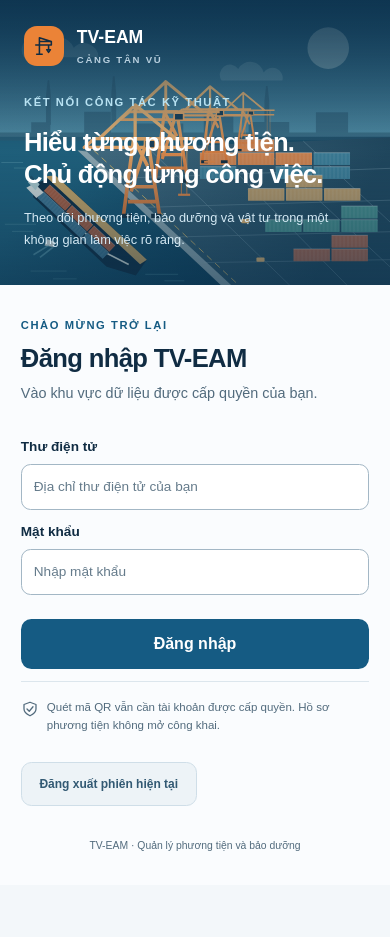
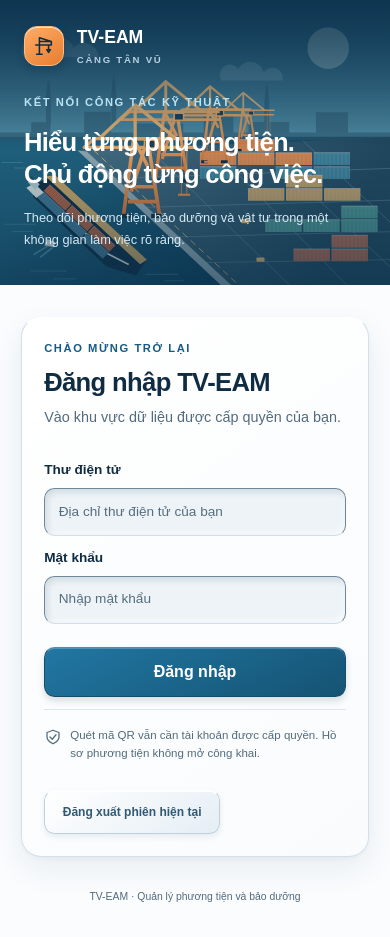
Before and after one commit to bhnguyen071080-gif/n12, a Next.js app: page /login in a window 390 px wide. Before the commit the page ends 885 px from the top, so only its background shows below. Built offline with nearby package versions, Linux system fonts and the light colour scheme.

Commit message:
Hoàn thiện mục lục nổi và vùng nhập liệu chìm

```diff
--- a/src/app/globals.css
+++ b/src/app/globals.css
@@ -1,19 +1,24 @@
 @import "tailwindcss";
-:root { color-scheme:light; --navy:#102c43; --ocean:#155b83; --muted:#526b7d; --line:#dce6ed; }
-body { margin:0; font-family:Arial,sans-serif; color:var(--navy); background:#f3f7fa; }
-button,.button { background:var(--ocean); color:white; padding:.75rem 1.1rem; border-radius:.65rem; min-height:44px; cursor:pointer; display:inline-flex; align-items:center; justify-content:center; gap:.6rem; font-weight:600; text-decoration:none; transition:background .15s,box-shadow .15s; }
-button:hover,.button:hover { background:#104361; box-shadow:0 4px 12px #102c4318; }
+:root { color-scheme:light; --navy:#102c43; --ocean:#155b83; --muted:#526b7d; --line:#dce6ed; --raised-shadow:0 7px 18px #183d5510,0 2px 3px #183d5509,inset 0 1px 0 #fff; --field-shadow:inset 2px 3px 6px #193d5524,inset -2px -2px 5px #ffffffd9; }
+body { margin:0; font-family:Arial,sans-serif; color:var(--navy); background:#edf2f6; }
+button,.button { background:linear-gradient(155deg,#2177a3,#155373); color:white; border:1px solid #164b69; border-top-color:#548daa; box-shadow:0 4px 7px #102c4326,inset 0 1px 0 #ffffff38; padding:.75rem 1.1rem; border-radius:.65rem; min-height:44px; cursor:pointer; display:inline-flex; align-items:center; justify-content:center; gap:.6rem; font-weight:600; text-decoration:none; transition:background .15s,box-shadow .15s; }
+button:hover,.button:hover { background:linear-gradient(155deg,#1a678f,#104361); box-shadow:0 6px 12px #102c432e,inset 0 1px 0 #ffffff38; }
+button:active,.button:active { box-shadow:inset 2px 3px 6px #0b233d66,0 1px 2px #ffffff80; }
 button:disabled { opacity:.6; cursor:wait; }
 a { color:#125b84; text-decoration:underline; text-underline-offset:3px; }
 h1 { font-size:1.7rem; font-weight:700; line-height:1.25; margin-bottom:1rem; letter-spacing:-.025em; }
 h2 { font-size:1.15rem; font-weight:700; margin-bottom:.7rem; }
 h3 { font-size:1.05rem; font-weight:700; margin-bottom:.6rem; }
 label { display:block; font-weight:600; font-size:.9rem; }
-input:not([type=checkbox]):not([type=hidden]),select,textarea { display:block; width:100%; min-width:0; border:1px solid #a3b7c5; background:white; color:var(--navy); border-radius:.6rem; padding:.75rem; min-height:46px; font-weight:400; margin-top:.4rem; }
-input::placeholder,textarea::placeholder { color:#657b8b; }
-input[type=checkbox] { width:22px; height:22px; vertical-align:middle; margin-right:.5rem; }
+input:not([type=checkbox]):not([type=hidden]),select,textarea { display:block; width:100%; min-width:0; border:1px solid #6e889b; border-bottom-color:#d2dfe8; background:#edf3f7; box-shadow:var(--field-shadow); color:var(--navy); border-radius:.65rem; padding:.8rem .85rem; min-height:48px; font-weight:400; margin-top:.45rem; transition:background .15s,border-color .15s; }
+input:not([type=checkbox]):not([type=hidden]):focus,select:focus,textarea:focus { background:#f7fbfe; border-color:#317da4; }
+input::placeholder,textarea::placeholder { color:#566d7d; }
+input:disabled,select:disabled,textarea:disabled { color:#536b7c; background:#e3eaf0; cursor:not-allowed; }
+input[readonly],textarea[readonly] { background:#e6edf2; }
+input[type=checkbox] { width:22px; height:22px; vertical-align:middle; margin-right:.5rem; accent-color:var(--ocean); }
 :focus-visible { outline:3px solid #e87925; outline-offset:3px; }
-.panel { background:white; padding:1.3rem; border:1px solid var(--line); border-radius:1rem; box-shadow:0 4px 18px #102c4304; }
+.panel { background:linear-gradient(145deg,#fff,#f9fbfd); padding:1.3rem; border:1px solid #d3e0e9; border-top-color:#fff; border-radius:1rem; box-shadow:var(--raised-shadow); }
+.panel>form { padding:1.2rem; border:1px solid #d2dfe8; border-bottom-color:#fff; border-radius:.8rem; background:#f0f4f7; box-shadow:inset 2px 3px 7px #1b405a12,inset -2px -2px 5px #fff; }
 table { width:100%; text-align:left; border-collapse:collapse; background:white; }
 th,td { padding:.7rem; border-bottom:1px solid var(--line); vertical-align:top; }
 th { background:#e9f2f7; white-space:nowrap; }
@@ -23,22 +28,25 @@ p { margin-bottom:.65rem; }
 .skip-link { position:fixed; top:0; left:1rem; padding:1rem; background:white; z-index:50; transform:translateY(-120%); }
 .skip-link:focus { transform:translateY(0); }
 .app-shell { display:flex; min-height:100dvh; }
-.sidebar { width:240px; flex-shrink:0; position:sticky; top:0; height:100dvh; display:flex; flex-direction:column; padding:2rem 1rem; background:linear-gradient(165deg,#102f48,#0d2236); color:#dbe9f3; }
+.sidebar { width:256px; flex-shrink:0; position:sticky; top:0; height:100dvh; display:flex; flex-direction:column; padding:2rem 1rem; background:linear-gradient(165deg,#173b53,#10283d); border-right:1px solid #4b6b80; box-shadow:5px 0 14px #102c4314,inset -1px 0 0 #081b2d; color:#dbe9f3; }
 .brand { display:flex; align-items:center; gap:.7rem; color:white; text-decoration:none; margin:0 .6rem 2.5rem; }
 .brand strong { display:block; font-size:1.45rem; letter-spacing:.02em; }
 .brand small,.login-brand small { display:block; font-size:.6rem; letter-spacing:.18em; margin-top:.15rem; color:#b9d0df; }
-.brand-mark { background:#eb8337; color:#102c43; width:44px; height:44px; display:inline-flex; align-items:center; justify-content:center; border-radius:13px; flex-shrink:0; }
+.brand-mark { background:linear-gradient(145deg,#ffac67,#e67d2f); color:#102c43; border:1px solid #ffbc7a; box-shadow:0 4px 8px #06192e36,inset 0 1px 0 #ffe2c4; width:44px; height:44px; display:inline-flex; align-items:center; justify-content:center; border-radius:13px; flex-shrink:0; }
 .nav-caption { margin:0 .8rem .85rem; font-size:.6rem; letter-spacing:.13em; color:#a8bfce; }
-.sidebar nav { display:grid; gap:.4rem; }
-.sidebar nav a { display:flex; align-items:center; gap:.75rem; color:#c7d9e6; text-decoration:none; min-height:48px; padding:.7rem .8rem; border-radius:.6rem; font-size:.85rem; }
-.sidebar nav a:hover { background:#ffffff0b; color:white; }
-.sidebar nav a[aria-current=page] { background:#244b65; color:white; box-shadow:inset 3px 0 #f1934f; }
+.sidebar nav { display:grid; gap:.7rem; padding:.65rem; border:1px solid #234359; border-top-color:#668297; border-bottom-color:#061b2d; border-radius:1rem; background:linear-gradient(140deg,#1c3e55,#143247); box-shadow:0 6px 14px #04132266,inset 0 1px 0 #ffffff26; }
+.sidebar nav a { display:flex; align-items:center; gap:.7rem; color:#e1edf5; text-decoration:none; min-height:52px; padding:.7rem .75rem; border:1px solid #34566f; border-top-color:#51788f; border-bottom-color:#0c2135; border-radius:.7rem; background:linear-gradient(150deg,#294e67,#1b3a51); box-shadow:0 4px 6px #03132459,inset 0 1px 0 #ffffff0d; font-size:.83rem; transition:background .15s,box-shadow .15s,border-color .15s; }
+.sidebar nav a svg { flex-shrink:0; color:#bad7e9; }
+.sidebar nav a:hover { background:linear-gradient(150deg,#355f7a,#23465e); border-top-color:#79a0b7; color:white; box-shadow:0 5px 10px #03132466,inset 0 1px 0 #ffffff1a; }
+.sidebar nav a[aria-current=page] { background:linear-gradient(145deg,#3e7596,#295a7b); color:white; border-color:#6395b1; border-left:3px solid #ffad69; border-bottom-color:#14354e; box-shadow:0 5px 9px #03132466,inset 0 1px 0 #ffffff29; }
+.sidebar nav a[aria-current=page] svg { color:#ffd0a3; }
+.sidebar nav a:active { box-shadow:inset 2px 3px 7px #03132480; }
 .sidebar-note { margin:auto .5rem 0; padding-top:2rem; border-top:1px solid #ffffff1a; display:flex; gap:.55rem; font-size:.73rem; color:#bbcedc; }
 .sidebar-note svg { flex-shrink:0; }
 .sidebar-note small { display:block; color:#91aabc; margin-top:.5rem; line-height:1.6; }
 .mobile-nav { display:none; }
 .app-body { flex:1; min-width:0; }
-.topbar { min-height:76px; display:flex; align-items:center; justify-content:space-between; padding:1rem 2rem; background:#ffffffd9; border-bottom:1px solid var(--line); font-size:.8rem; color:var(--muted); }
+.topbar { min-height:76px; display:flex; align-items:center; justify-content:space-between; padding:1rem 2rem; background:linear-gradient(#fff,#f5f9fc); border-bottom:1px solid #cfdee7; box-shadow:0 3px 9px #183d5508; font-size:.8rem; color:var(--muted); }
 .topbar strong { color:var(--navy); }
 .topbar-divider { margin:0 .7rem; color:#8da5b6; }
 .account-link { display:flex; align-items:center; gap:.5rem; padding:.6rem; text-decoration:none; min-height:44px; }
@@ -69,8 +77,8 @@ p { margin-bottom:.65rem; }
 .tone-orange .stat-icon { color:#a54e0e; background:#fff0e4; }
 .tone-violet .stat-icon { color:#65559b; background:#f0edfa; }
 .quick-links { display:grid; grid-template-columns:repeat(3,minmax(0,1fr)); gap:1rem; }
-.quick-links a { display:flex; align-items:center; gap:.7rem; padding:1rem; border:1px solid var(--line); border-radius:.8rem; text-decoration:none; background:#fff; font-size:.8rem; font-weight:600; min-height:72px; }
-.quick-links a:hover { border-color:#7da9c3; background:#f8fcff; }
+.quick-links a { display:flex; align-items:center; gap:.7rem; padding:1rem; border:1px solid #cfdee8; border-top-color:#fff; border-radius:.8rem; text-decoration:none; background:linear-gradient(145deg,#fff,#f1f6fa); box-shadow:var(--raised-shadow); font-size:.8rem; font-weight:600; min-height:72px; transition:border-color .15s,box-shadow .15s; }
+.quick-links a:hover { border-color:#7da9c3; background:linear-gradient(145deg,#fff,#e9f3fa); box-shadow:0 8px 18px #183d551a,inset 0 1px 0 white; }
 .quick-links a>svg:first-child { color:var(--ocean); flex-shrink:0; }
 .quick-links a>svg:last-child { margin-left:auto; width:17px; flex-shrink:0; }
 .quick-links small { display:block; font-size:.65rem; font-weight:400; color:var(--muted); margin-top:.3rem; }
@@ -119,7 +127,7 @@ p { margin-bottom:.65rem; }
 .login-scene-footer { margin-top:auto; display:flex; gap:1.3rem; font-size:.75rem; padding-top:3rem; }
 .login-scene-footer span { display:flex; align-items:center; gap:.4rem; }
 .login-form-area { display:flex; flex-direction:column; justify-content:center; align-items:center; padding:3rem 2.5rem; background:#fafcfe; }
-.login-card { width:100%; max-width:390px; }
+.login-card { width:100%; max-width:440px; padding:2rem; background:linear-gradient(145deg,#fff,#f9fbfd); border:1px solid #d3e0e9; border-top-color:#fff; border-radius:1.25rem; box-shadow:0 12px 32px #183d5514,0 2px 4px #183d5509,inset 0 1px 0 #fff; }
 .login-symbol { display:inline-flex; padding:.9rem; background:#e7f1f8; color:var(--ocean); border-radius:1rem; margin-bottom:1.4rem; }
 .login-card h1 { font-size:1.9rem; margin-bottom:.5rem; }
 .login-card>p.muted { margin-bottom:2rem; }
@@ -128,21 +136,21 @@ p { margin-bottom:.65rem; }
 .login-card fieldset>button { width:100%; margin-top:.7rem; min-height:50px; }
 .login-security { display:flex; align-items:flex-start; gap:.5rem; color:var(--muted); font-size:.72rem; line-height:1.6; padding:1rem 0; margin:.3rem 0 .7rem; border-top:1px solid var(--line); }
 .login-security svg { width:18px; flex-shrink:0; }
-.button-secondary { background:#edf3f7; color:#325973; border:1px solid #cfdee8; font-size:.75rem; }
-.button-secondary:hover { background:#dfebf2; }
+.button-secondary { background:linear-gradient(145deg,#fff,#e5eef5); color:#325973; border:1px solid #bed0dd; border-top-color:#fff; box-shadow:0 3px 6px #183d5515,inset 0 1px 0 #fff; font-size:.75rem; }
+.button-secondary:hover { background:linear-gradient(145deg,#f9fcff,#dae8f2); }
 .login-bottom { color:var(--muted); font-size:.65rem; margin:3rem 0 0; }
 @media(min-width:1600px) { .app-main { padding:2rem 3rem; } .dashboard-hero { min-height:270px; } }
 @media(max-width:1200px) { .sidebar { width:220px; } .app-main { padding:1.5rem; } .stats-grid { grid-template-columns:repeat(2,minmax(0,1fr)); } .equipment-grid { grid-template-columns:repeat(2,minmax(0,1fr)); } .quick-links { gap:.6rem; } .quick-links a { padding:.85rem; } .login-scene { padding:2rem; } }
 @media(max-width:800px) {
  .app-shell { display:block; } .sidebar { position:relative; height:auto; width:100%; padding:1rem; flex-direction:row; align-items:center; flex-wrap:wrap; justify-content:space-between; gap:.5rem; }
  .brand { margin:0; } .brand strong { font-size:1.15rem; } .brand-mark { width:40px; height:40px; }
- .nav-caption,.desktop-nav,.sidebar-note { display:none!important; } .mobile-nav { display:block; } .mobile-nav summary { padding:.65rem .8rem; min-height:44px; cursor:pointer; font-size:.85rem; }
+ .nav-caption,.desktop-nav,.sidebar-note { display:none!important; } .mobile-nav { display:block; } .mobile-nav summary { padding:.65rem .8rem; min-height:44px; cursor:pointer; font-size:.85rem; border:1px solid #4b6d84; border-top-color:#7293a8; border-radius:.6rem; background:linear-gradient(145deg,#345970,#244459); box-shadow:0 3px 6px #03132459,inset 0 1px 0 #ffffff15; }
  .mobile-nav[open] { flex-basis:100%; } .mobile-nav[open] summary { text-align:right; } .mobile-nav nav { padding-top:.5rem; grid-template-columns:repeat(2,minmax(0,1fr)); }
  .topbar { min-height:58px; padding:.6rem 1rem; font-size:.73rem; } .app-main { padding:1.1rem; } .app-footer { padding:1rem; }
  .hero-copy { padding:1.5rem; max-width:75%; } .dashboard-hero h1 { font-size:1.5rem; } .hero-art { left:30%; opacity:.55; }
  .dashboard-toolbar { align-items:flex-start; } .workspace-select { width:100%; } .workspace-select label { flex:1; } .workspace-select select { min-width:0; }
  .quick-links { grid-template-columns:1fr; gap:.6rem; } .quick-links a { min-height:65px; }
- .login-layout { grid-template-columns:1fr; } .login-scene { min-height:300px; padding:1.5rem; background-position:center 52%; } .login-intro { margin-top:1.7rem; } .login-intro h2 { font-size:1.8rem; } .login-intro p:not(.eyebrow) { font-size:.8rem; } .login-scene-footer { display:none; } .login-form-area { padding:2rem 1.3rem; } .login-symbol { display:none; } .login-card h1 { font-size:1.6rem; } .login-bottom { margin-top:2rem; }
+ .login-layout { grid-template-columns:1fr; } .login-scene { min-height:300px; padding:1.5rem; background-position:center 52%; } .login-intro { margin-top:1.7rem; } .login-intro h2 { font-size:1.8rem; } .login-intro p:not(.eyebrow) { font-size:.8rem; } .login-scene-footer { display:none; } .login-form-area { padding:2rem 1.3rem; } .login-card { padding:1.4rem; } .login-symbol { display:none; } .login-card h1 { font-size:1.6rem; } .login-bottom { margin-top:2rem; }
 }
 @media(max-width:480px) {
  .stats-grid { gap:.6rem; } .stat-card { padding:.9rem; } .stat-icon { width:30px; height:30px; } .stat-icon svg { width:18px; } .stat-card strong { font-size:1.8rem; } .stat-card p { font-size:.68rem; } .stat-card small { font-size:.6rem; }
@@ -153,4 +161,4 @@ p { margin-bottom:.65rem; }
  .login-scene { min-height:280px; } .login-brand { font-size:1.1rem; } .login-intro h2 { font-size:1.6rem; } .desktop-only { display:none; }
 }
 @media(prefers-reduced-motion:reduce) { *,*::before,*::after { transition:none!important; scroll-behavior:auto!important; } }
-@media print { .sidebar,.topbar,.app-footer,.skip-link,.quick-links,.hero-art,nav,button,form { display:none!important; } body { background:white; } .app-shell { display:block; } .app-main { padding:0; } .panel { break-inside:avoid; box-shadow:none; } .dashboard-hero { background:white; color:var(--navy); } .dashboard-hero p:not(.eyebrow) { color:var(--navy); } }
+@media print { .sidebar,.topbar,.app-footer,.skip-link,.quick-links,.hero-art,nav,button,form { display:none!important; } body { background:white; } .app-shell { display:block; } .app-main { padding:0; } .panel { break-inside:avoid; box-shadow:none; background:white; } .dashboard-hero { background:white; color:var(--navy); } .dashboard-hero p:not(.eyebrow) { color:var(--navy); } }
```
Also changed, not shown: 2 other files (tests, documents, lock files or other folders).
